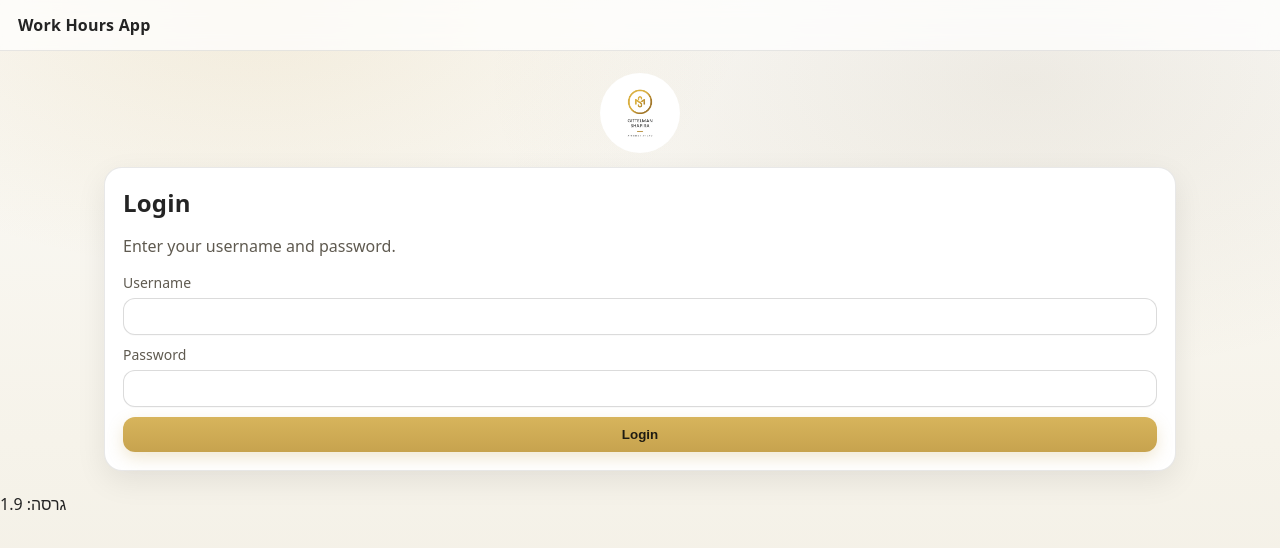
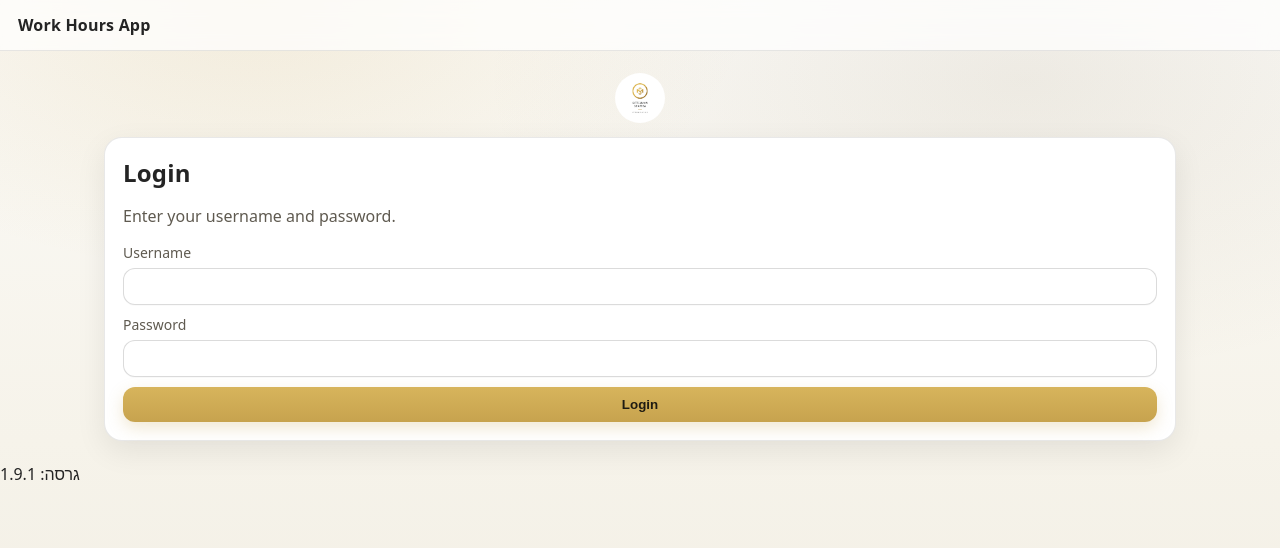
Before and after one commit to britstern2026-jpg/work-hours-app, a plain HTML site: page frontend/login.html in a window 1280 px wide. Drawn offline with Linux system fonts and the light colour scheme.

Commit message:
logo adjust

```diff
--- a/frontend/login.html
+++ b/frontend/login.html
@@ -33,7 +33,7 @@
     </section>
   </main>
 
-  <div>גרסה: 1.9</div>
+  <div>גרסה: 1.9.1</div>
 
   <script type="module" src="src/js/login.js"></script>
 </body>
--- a/frontend/src/css/main.css
+++ b/frontend/src/css/main.css
@@ -234,8 +234,8 @@ input:focus, select:focus{
 }
 
 .login-logo {
-  width: 80px;
-  height: 80px;
+  width: 50px;
+  height: 50px;
   border-radius: 50%;
   object-fit: cover;
 }
```
